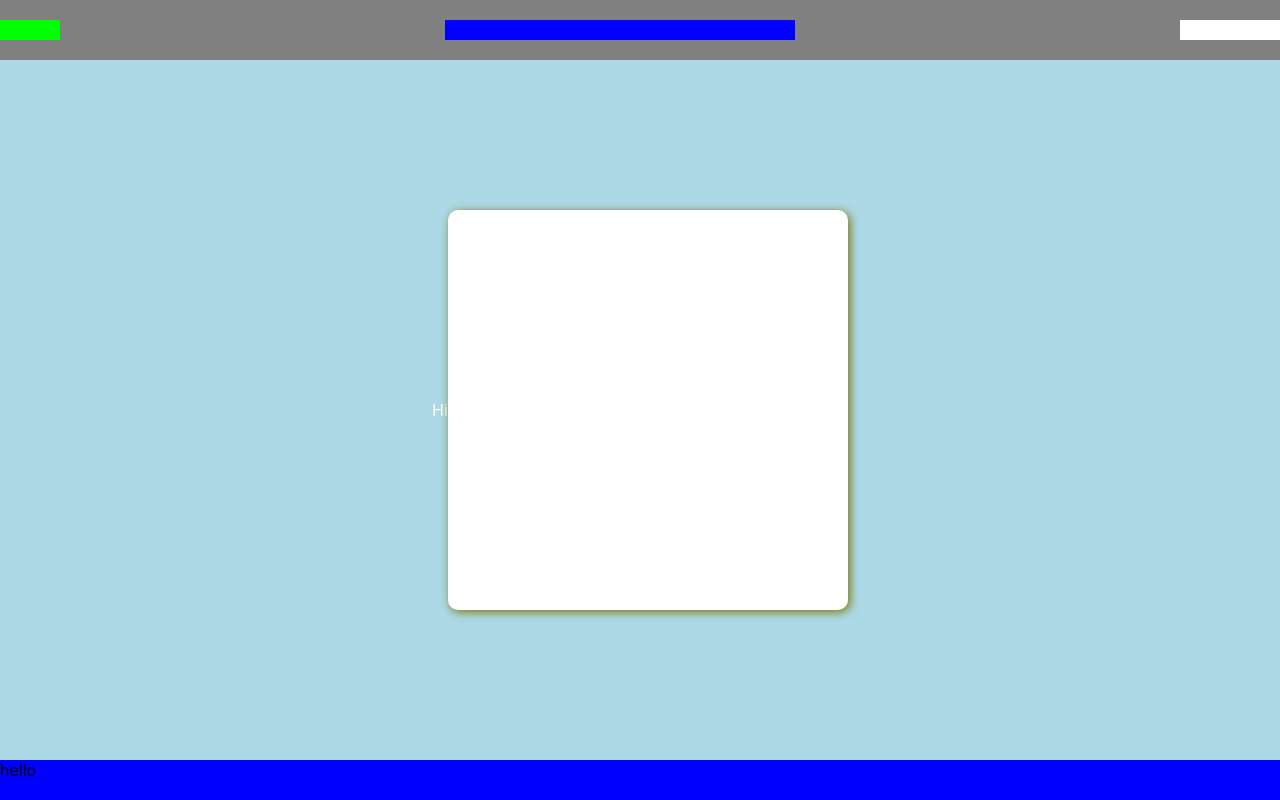
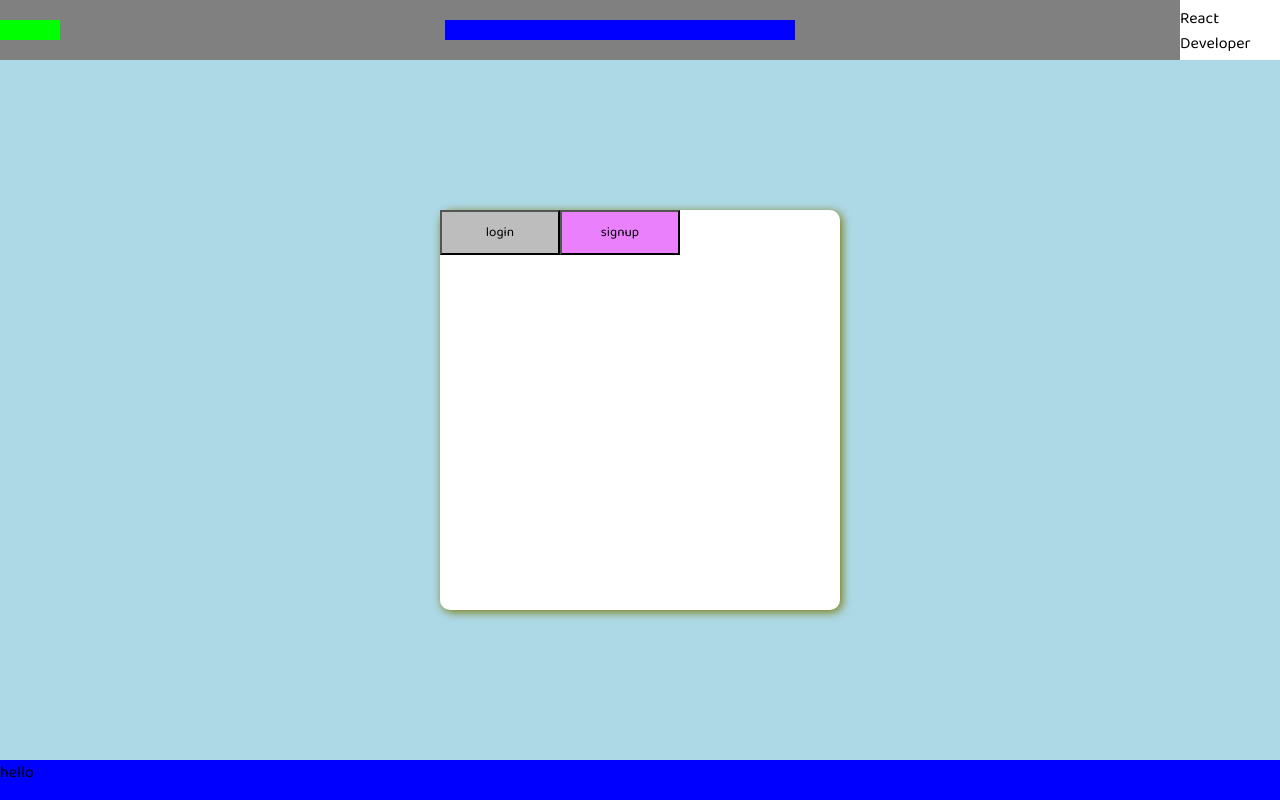
Before and after one commit to sarafotros/react-krm1, a React (Create React App) app: page / in a window 1280 px wide. Built offline with nearby package versions, Linux system fonts and the light colour scheme.

Commit message:
btn components add

```diff
--- a/public/index.html
+++ b/public/index.html
@@ -10,6 +10,8 @@
       content="Web site created using create-react-app"
     />
     <link rel="apple-touch-icon" href="%PUBLIC_URL%/logo192.png" />
+    <link href="https://fonts.googleapis.com/css?family=Baloo+2&display=swap" rel="stylesheet">
+
     <!--
       manifest.json provides metadata used when your web app is installed on a
       user's mobile device or desktop. See https://developers.google.com/web/fundamentals/web-app-manifest/
@@ -24,7 +26,7 @@
       work correctly both with client-side routing and a non-root public URL.
       Learn how to configure a non-root public URL by running `npm run build`.
     -->
-    <title>React App</title>
+    <title>form  App</title>
   </head>
   <body>
     <noscript>You need to enable JavaScript to run this app.</noscript>
--- /dev/null
+++ b/src/assets/css/fontIran.css
@@ -0,0 +1,68 @@
+/**
+*
+*	Name:			IRAN Sans-Serif Font
+*	Version:		4.0
+*	Author:			Moslem Ebrahimi (moslemebrahimi.com)
+*	Created on:		Dec 25, 2012
+*	Updated on:		Dec 12, 2015
+*	Website:		http://fontiran.com
+*	Copyright:		Commercial/Proprietary Software
+--------------------------------------------------------------------------------------
+فونت های ایران سن سریف یک نرم افزار مالکیتی محسوب می شود. جهت آگاهی از قوانین استفاده از این فونت ها لطفا به وب سایت (فونت ایران دات کام) مراجعه نمایید
+--------------------------------------------------------------------------------------
+IRAN Sans-serif fonts are considered a proprietary software. To gain information about the laws regarding the use of these fonts, please visit www.fontiran.com
+--------------------------------------------------------------------------------------
+This set of fonts are used in this project under the license: (.....)
+--------------------------------------------------------------------------------------
+*
+**/
+@font-face {
+	font-family: IRANSans;
+	font-style: normal;
+	font-weight: bold;
+	src: url('../fonts/eot/IRANSansWeb(NoEn)_Bold.eot');
+	src: url('../fonts/eot/IRANSansWeb(NoEn)_Bold.eot?#iefix') format('embedded-opentype'),  /* IE6-8 */
+		 url('../fonts/woff2/IRANSansWeb(NoEn)_Bold.woff2') format('woff2'),  /* FF39+,Chrome36+, Opera24+*/
+		 url('../fonts/woff/IRANSansWeb(NoEn)_Bold.woff') format('woff'),  /* FF3.6+, IE9, Chrome6+, Saf5.1+*/
+		 url('../fonts/ttf/IRANSansWeb(NoEn)_Bold.ttf') format('truetype');
+}
+@font-face {
+	font-family: IRANSans;
+	font-style: normal;
+	font-weight: 500;
+	src: url('../fonts/eot/IRANSansWeb(NoEn)_Medium.eot');
+	src: url('../fonts/eot/IRANSansWeb(NoEn)_Medium.eot?#iefix') format('embedded-opentype'),  /* IE6-8 */
+		 url('../fonts/woff2/IRANSansWeb(NoEn)_Medium.woff2') format('woff2'),  /* FF39+,Chrome36+, Opera24+*/
+		 url('../fonts/woff/IRANSansWeb(NoEn)_Medium.woff') format('woff'),  /* FF3.6+, IE9, Chrome6+, Saf5.1+*/
+		 url('../fonts/ttf/IRANSansWeb(NoEn)_Medium.ttf') format('truetype');
+}
+@font-face {
+	font-family: IRANSans;
+	font-style: normal;
+	font-weight: 300;
+	src: url('../fonts/eot/IRANSansWeb(NoEn)_Light.eot');
+	src: url('../fonts/eot/IRANSansWeb(NoEn)_Light.eot?#iefix') format('embedded-opentype'),  /* IE6-8 */
+		 url('../fonts/woff2/IRANSansWeb(NoEn)_Light.woff2') format('woff2'),  /* FF39+,Chrome36+, Opera24+*/
+		 url('../fonts/woff/IRANSansWeb(NoEn)_Light.woff') format('woff'),  /* FF3.6+, IE9, Chrome6+, Saf5.1+*/
+		 url('../fonts/ttf/IRANSansWeb(NoEn)_Light.ttf') format('truetype');
+}
+@font-face {
+	font-family: IRANSans;
+	font-style: normal;
+	font-weight: 200;
+	src: url('../fonts/eot/IRANSansWeb(NoEn)_UltraLight.eot');
+	src: url('../fonts/eot/IRANSansWeb(NoEn)_UltraLight.eot?#iefix') format('embedded-opentype'),  /* IE6-8 */
+		 url('../fonts/woff2/IRANSansWeb(NoEn)_UltraLight.woff2') format('woff2'),  /* FF39+,Chrome36+, Opera24+*/
+		 url('../fonts/woff/IRANSansWeb(NoEn)_UltraLight.woff') format('woff'),  /* FF3.6+, IE9, Chrome6+, Saf5.1+*/
+		 url('../fonts/ttf/IRANSansWeb(NoEn)_UltraLight.ttf') format('truetype');
+}
+@font-face {
+	font-family: IRANSans;
+	font-style: normal;
+	font-weight: normal;
+	src: url('../fonts/eot/IRANSansWeb(NoEn).eot');
+	src: url('../fonts/eot/IRANSansWeb(NoEn).eot?#iefix') format('embedded-opentype'),  /* IE6-8 */
+		 url('../fonts/woff2/IRANSansWeb(NoEn).woff2') format('woff2'),  /* FF39+,Chrome36+, Opera24+*/
+		 url('../fonts/woff/IRANSansWeb(NoEn).woff') format('woff'),  /* FF3.6+, IE9, Chrome6+, Saf5.1+*/
+		 url('../fonts/ttf/IRANSansWeb(NoEn).ttf') format('truetype');
+}
--- /dev/null
+++ b/src/components/Mybtn.js
@@ -0,0 +1,24 @@
+import React, { Component } from 'react';
+
+
+class Mybtn extends Component {
+
+    render() {
+        const bg = this.props.bg!= null ? this.props.bg : '#BDBDBD'
+        const title= this.props.title;
+    return (
+                <button
+                    style={{
+                        width: 120,
+                        height: 45,
+                        fontFamily: '"Baloo 2" ,cursive',
+                        backgroundColor: bg,
+                    }}
+                >
+                    {title}
+                </button>
+            );
+    }
+}
+
+export default Mybtn;
--- a/src/index.js
+++ b/src/index.js
@@ -2,6 +2,7 @@ import React from 'react';
 import ReactDOM from 'react-dom';
 import './index.css';
 // import App from './App';
+// import  './assets/css/fontIran.css'
 import * as serviceWorker from './serviceWorker';
 import Home from "./screens/Home";
 ReactDOM.render(
--- a/src/screens/Home.js
+++ b/src/screens/Home.js
@@ -1,5 +1,6 @@
 import React from "react";
 import styles from './styles';
+import Mybtn from '../components/Mybtn'
 
 class Home extends React.Component {
 
@@ -7,12 +8,17 @@ class Home extends React.Component {
      return (
         <div style={styles.body}>
             <div style={styles.header}>
-						<div style={styles.right}></div>
+                <div style={styles.right}>
+                    <p> React Developer</p>
+                </div>
                 <div style={styles.center}></div>
                 <div style={styles.left}></div>
             </div>
-                    <div style={styles.main}> Hi
-                        <div style={styles.form}></div>
+            <div style={styles.main}>
+                <div style={styles.form}>
+                    <Mybtn title="login" />
+                    <Mybtn title="signup" bg="#EA80FC" />
+                </div>
             </div>
             <div style={styles.footer}> hello</div>
         </div>
--- a/src/screens/styles.js
+++ b/src/screens/styles.js
@@ -1,5 +1,6 @@
 const styles = {
 	body: {
+		fontFamily: '"Baloo 2" ,cursive',
 		minHeight: '100vh',
 		backgroundColor: 'white',
 		display: 'flex',
@@ -28,18 +29,19 @@ const styles = {
 	},
 	right: {
 		backgroundColor: '#fff',
-        height: 20,
+		height: 80,
 		width: 100,
+		color: 'black',
 	},
 	center: {
 		backgroundColor: '#00f',
 		height: 20,
-        width:350,
+		width: 350,
 	},
 	left: {
 		backgroundColor: '#0f0',
 		height: 20,
-        width: 60
+		width: 60,
 	},
 	form: {
 		height: 400,
@@ -47,6 +49,7 @@ const styles = {
 		backgroundColor: '#fff',
 		borderRadius: 10,
 		boxShadow: '2px 2px 10px #770',
-    }
+		fontFamily: '"Baloo 2" ,cursive',
+	},
 };
 export default styles;
```
Also changed, not shown: src/assets/css/style.css (added, +179 -0 lines). Lines whose indentation alone changed are shown as unchanged.
